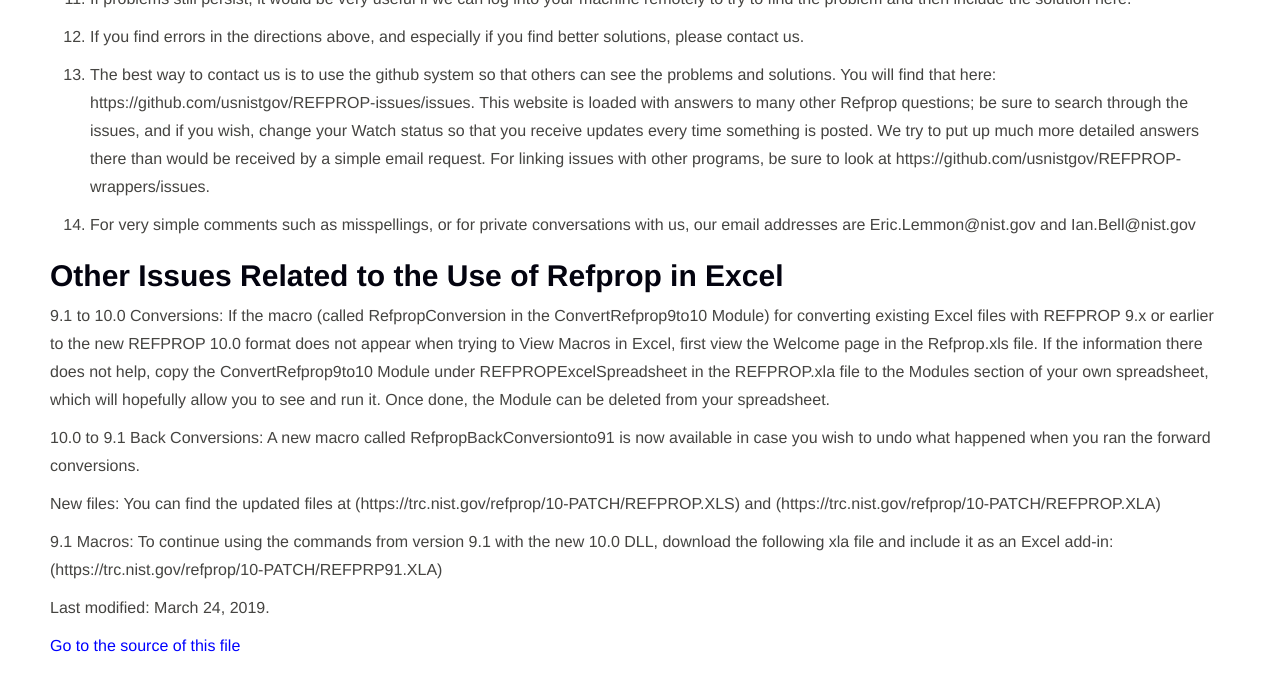
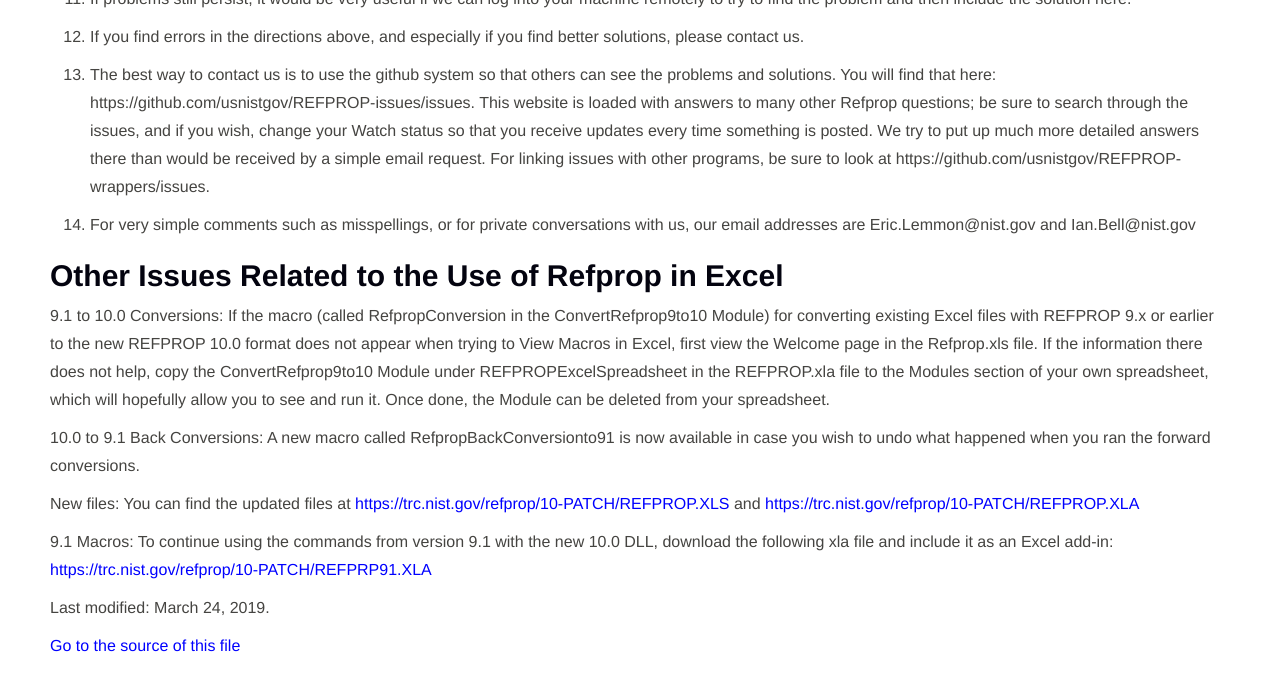
Before and after one commit to usnistgov/REFPROP-docs, a Jekyll site: the page built from index.md, in a window 1280 px wide and 900 px high, scrolled down 19185 px, cut to the strip 0-796 px from the top of the window. Shown: the top 691 px of the strip. Built offline with Jekyll 4.4.1, drawn with Linux system fonts in a browser that asks for light colours; nearby versions of some CDN libraries; library files that are not in the unit come from our copies; part of the change alters nothing that is shown.

```diff
--- a/index.md
+++ b/index.md
@@ -854,9 +854,9 @@ https://trc.nist.gov/refprop/10-PATCH/REFPROP.XLA
 
 10.0 to 9.1 Back Conversions:  A new macro called RefpropBackConversionto91 is now available in case you wish to undo what happened when you ran the forward conversions.
 
-New files:  You can find the updated files at (https://trc.nist.gov/refprop/10-PATCH/REFPROP.XLS) and (https://trc.nist.gov/refprop/10-PATCH/REFPROP.XLA)
+New files:  You can find the updated files at [https://trc.nist.gov/refprop/10-PATCH/REFPROP.XLS](https://trc.nist.gov/refprop/10-PATCH/REFPROP.XLS) and [https://trc.nist.gov/refprop/10-PATCH/REFPROP.XLA](https://trc.nist.gov/refprop/10-PATCH/REFPROP.XLA)
 
-9.1 Macros:  To continue using the commands from version 9.1 with the new 10.0 DLL, download the following xla file and include it as an Excel add-in: (https://trc.nist.gov/refprop/10-PATCH/REFPRP91.XLA)
+9.1 Macros:  To continue using the commands from version 9.1 with the new 10.0 DLL, download the following xla file and include it as an Excel add-in: [https://trc.nist.gov/refprop/10-PATCH/REFPRP91.XLA](https://trc.nist.gov/refprop/10-PATCH/REFPRP91.XLA)
 
 Last modified: March 24, 2019.
 
```
